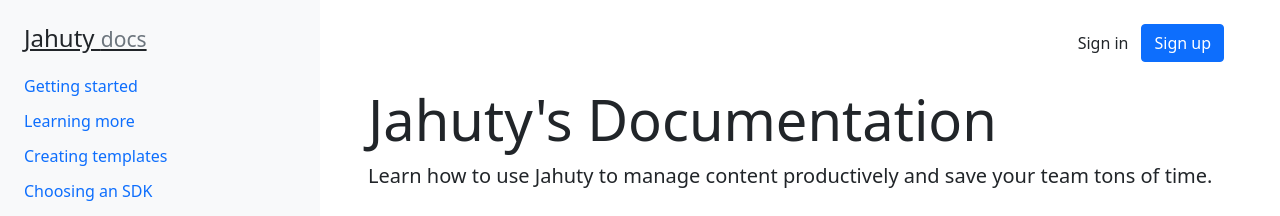
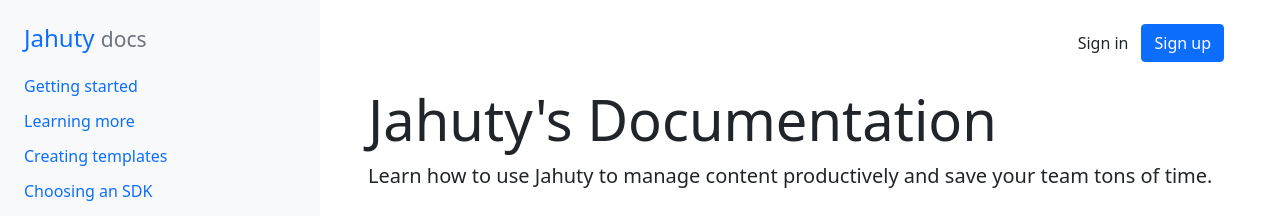
Before and after one commit to jahuty/documentation, a Jekyll site: the page built from index.md, in a window 1280 px wide. Shown: the top 216 px of the page. Built offline with Jekyll 4.4.1, drawn with Linux system fonts in a browser that asks for light colours; nearby versions of some CDN libraries.

Commit message:
Fix brand

```diff
--- a/_layouts/default.html
+++ b/_layouts/default.html
@@ -37,9 +37,9 @@
     <div class="container-fluid">
       <div class="row min-vh-100 flex-column flex-md-row">
         <aside class="col-12 col-md-3 p-4 bg-light flex-shrink-1">
-          <h4 class="mb-4">
-            <a href="/" class="text-dark">Jahuty <small class="text-muted">docs</small></a>
-          </h4>
+          <h1 class="fs-4 mb-4">
+            <a href="/" class="text-decoration-none">Jahuty <small class="text-muted">docs</small></a>
+          </h1>
           {% for section in site.data.nav %}
             <h6 class="text-muted my-3">
               <a class="text-decoration-none" href="{{ section.children.first.path }}">{{ section.name }}</a>
```
